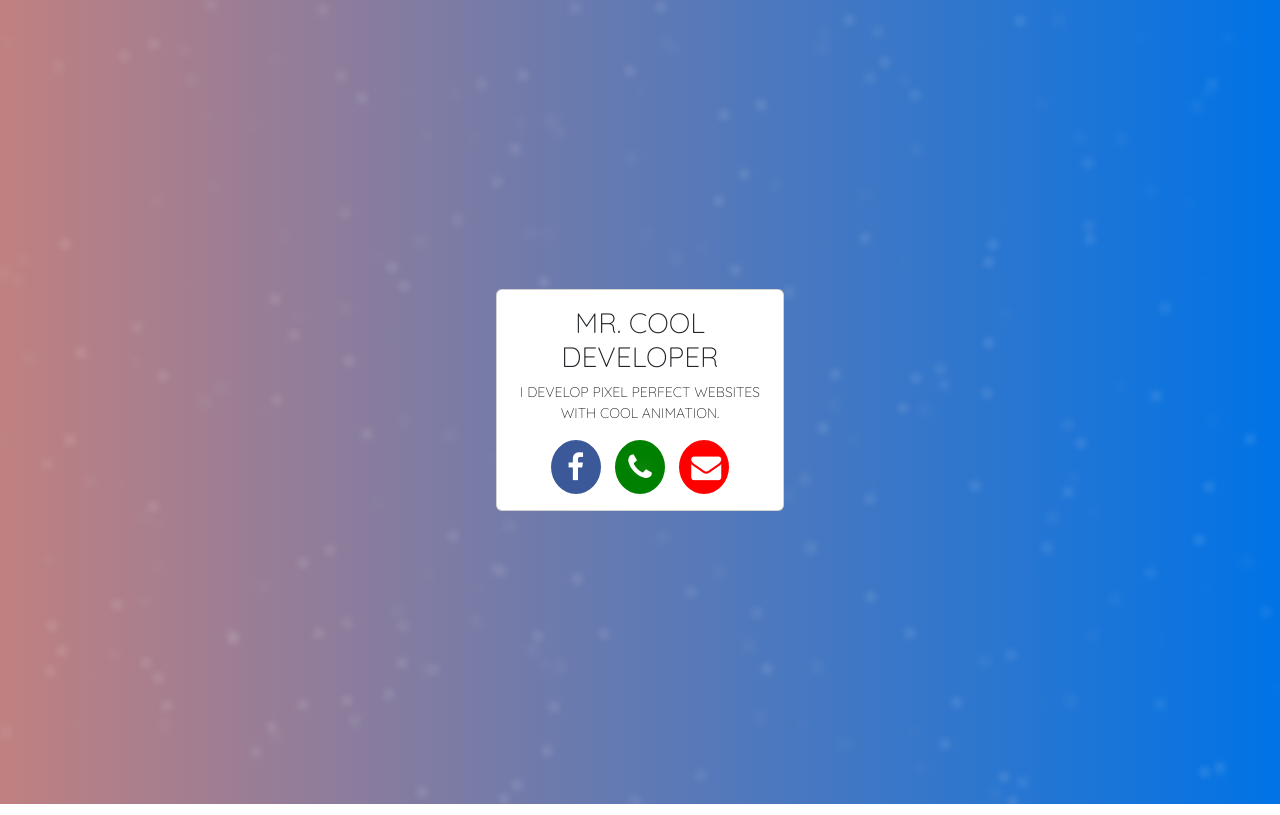
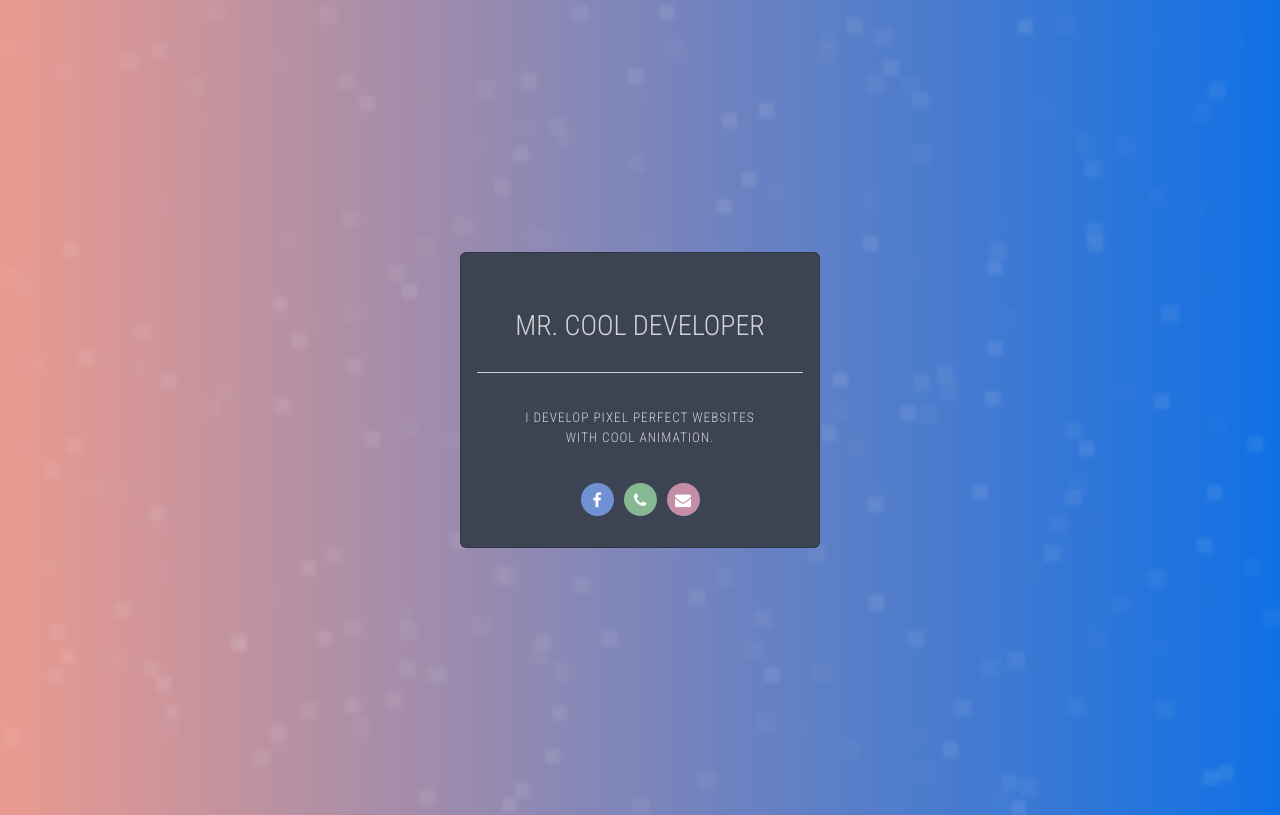
Before and after one commit to developersajidxyz/Sparkle-Page-task-1, a plain HTML site: page index.html in a window 1280 px wide. Drawn offline with nearby package versions, Linux system fonts and the light colour scheme.

Commit message:
Modify the card and animations.

```diff
--- a/style.css
+++ b/style.css
@@ -1,75 +1,110 @@
 body {
     font-family: 'Quicksand', sans-serif;
+    font-family: 'Roboto Condensed', sans-serif;
     margin: 0;
     padding: 0;
-    background: linear-gradient(to right, #c08081, #0073e6);
+    background: linear-gradient(to right, #ea9a8f, #0f70e5);
     height: 100vh;
     overflow: hidden;
 }
 
+
+
+.card {
+    background-color: #3c4353;
+    width: 360px !important;
+    height: auto;
+    color: lightgray;
+    z-index: 9;
+}
+
+.card-title {
+    border-bottom: 1px solid lightgray;
+    padding: 40px 0 30px 0;
+}
+.card-text {
+    letter-spacing: 1px;
+    font-size: smaller;
+    margin: 35px 0;
+}
+
+/* .middleline{
+    height: 0.5px;
+    width: 90%;
+    margin: auto;
+    background: #fff;
+} */
 .star {
     position: absolute;
-    width: 4px;
-    height: 4px;
+    width: 15px;
+    height: 15px;
     background: #fff;
-    border-radius: 50%;
-    opacity: 0.7;
-    filter: blur(4px);
+    /* border-radius: 50%; */
+    opacity: 0.1;
+    filter: blur(2px);
     animation: sparkle 2s infinite, blink linear infinite;
 }
 
-@keyframes sparkle {
+@keyframes sparkle{
 
-    0%,
-    100% {
+    0%, 100%{
         transform: scale(1);
-        opacity: 1;
+        opacity: 0.1;
     }
-
-    50% {
+    50%{
         transform: scale(1.5);
         opacity: 0;
     }
 }
 
-@keyframes blink {
+@keyframes blink{
 
-    0%,
-    100% {
-        opacity: 0;
+    0%, 100% {
+        opacity:0;
     }
-
-    10%,
-    50%,
-    90% {
-        opacity: 1;
+    10%, 50%, 90% {
+        opacity: 0.1;
     }
 }
+
+
 
 /* icons */
 .fa {
     padding: 12px;
-    font-size: 30px;
-    width: 50px;
+    font-size: 16px;
+    width: 33px;
+    height: 33px;
     text-align: center;
     text-decoration: none;
     border-radius: 50%;
     margin: 0 5px;
+    display: flex;
+    align-items: center;
+    justify-content: center;
 }
 
 .fa:hover {
     opacity: 0.7;
 }
 
+.icons-div{
+    display: flex;
+    justify-content: center;
+    padding-bottom: 15px;
+}
+
 .fa-facebook {
-    background: #3B5998;
+    background: #7091d4;
     color: white !important;
 }
-.fa-phone{
-    background: green;
+
+.fa-phone {
+    background: #85b893;
     color: white !important;
 }
+
 .fa-envelope{
-    background: red;
+    background: #c48fa6;
     color: white !important;
 }
```
